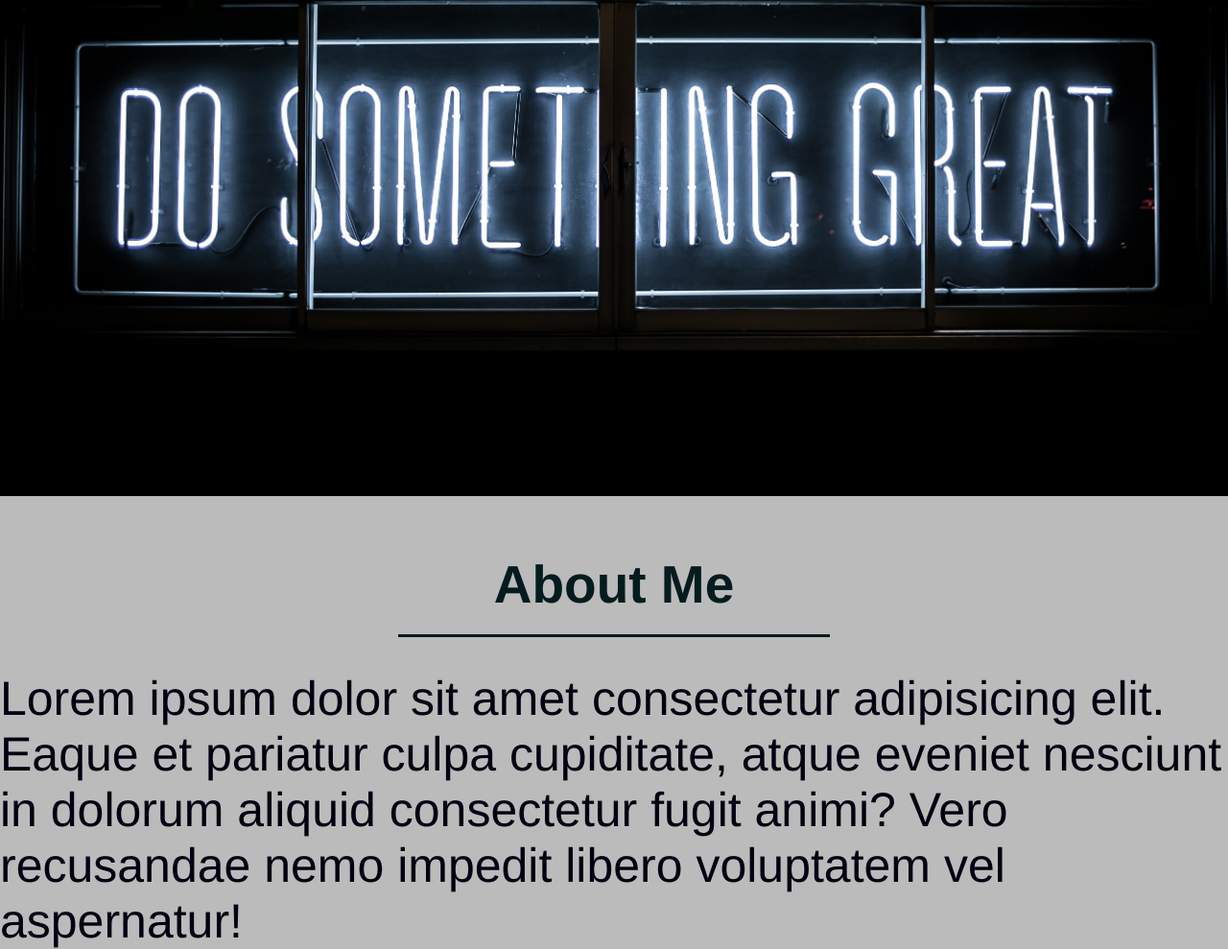
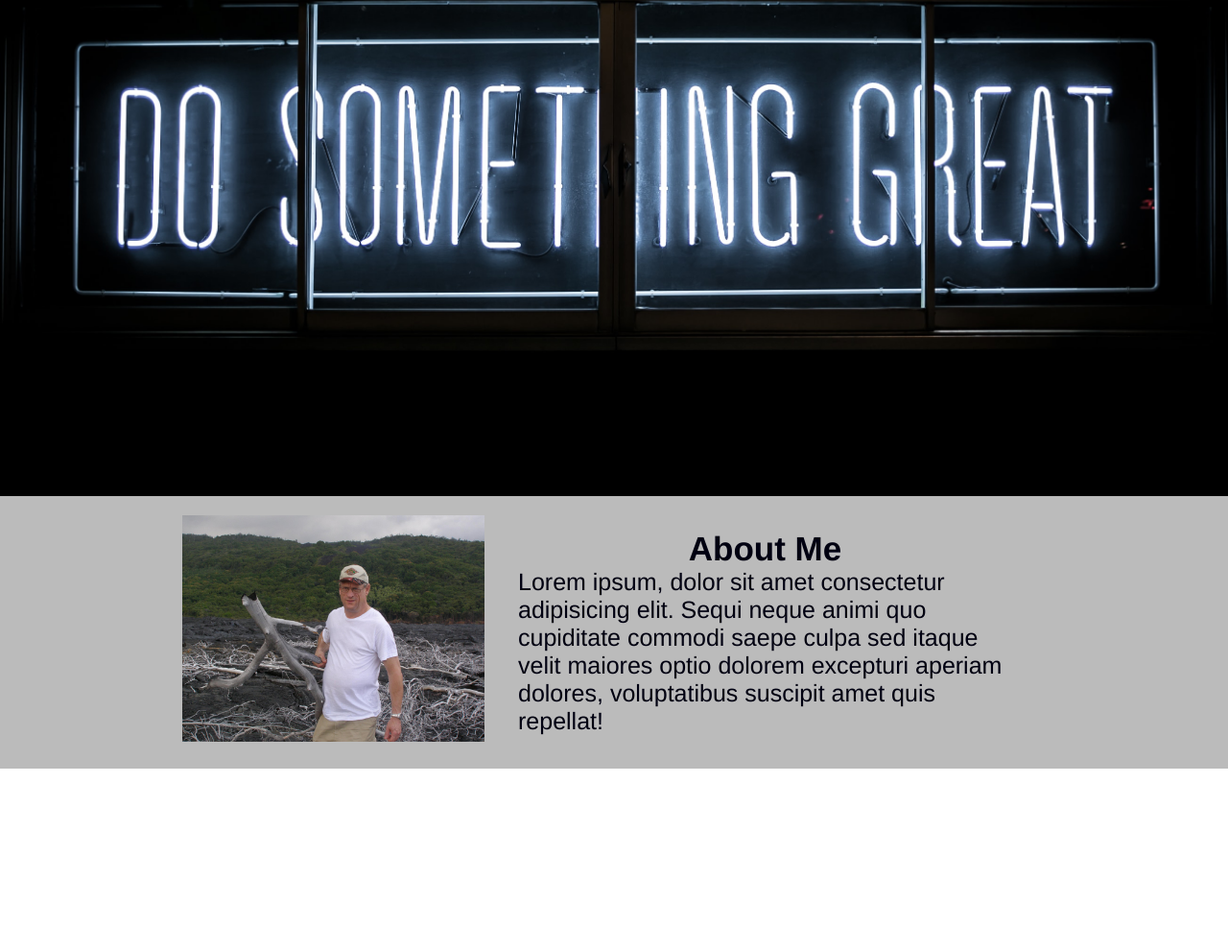
Before and after one commit to kmarchand55/myportfolio, a plain HTML site: page index.html in a window 1280 px wide. Shown: the part 337-1326 px from the top of the page at 96% size. After the commit the page ends 1168 px from the top, so only its background shows below. Drawn offline with Linux system fonts and the light colour scheme.

Commit message:
Added About Me photo and text

```diff
--- a/assets/css/style.css
+++ b/assets/css/style.css
@@ -61,7 +61,37 @@ header {
     section p{
 
       color: #000011;
-      font-size: 50px;
+      font-size: 25px;
       text-align: left;
+    }
+
+    .intro img {
+      width: 15%;
+      float: left;
+      margin-top: 0;
 
     }
+
+    .ken {
+      width: 900px;
+      margin: 0 auto 30px auto;
+      background: #bbbbbb;
+      color: #000011;
+      overflow: auto;
+    }
+
+    .ken img {
+      width: 35%;
+      float: left;
+      margin-top: 20px;
+    }
+
+    .ken-bio {
+      padding: 35px;
+      float: left;
+      width: 65%;
+    }
+
+    .ken h3{
+      font-size: 35px;
+    }
--- a/index.html
+++ b/index.html
@@ -34,10 +34,17 @@
 
 
     <section id="about-me" class="intro">
-        <h2 class="section-title primary-border">About Me</h2>
-        <p>Lorem ipsum dolor sit amet consectetur adipisicing elit. Eaque et pariatur culpa cupiditate, atque eveniet nesciunt in dolorum aliquid consectetur fugit animi? Vero recusandae nemo impedit libero voluptatem vel aspernatur!
+        <article class="ken">
+            <img src="./assets/images/Volcano.jpg" alt="Ken at the Kilueua Volcano" />
+            <div class="ken-bio text-left">
+              <h3>About Me</h3>
+              <p>
+                Lorem ipsum, dolor sit amet consectetur adipisicing elit. Sequi neque animi quo cupiditate commodi saepe culpa sed
+                itaque velit maiores optio dolorem excepturi aperiam dolores, voluptatibus suscipit amet quis repellat!
+              </p>
+            </div>
+          </article>
 
-        </p>
     </section>
 </p>
 
```
